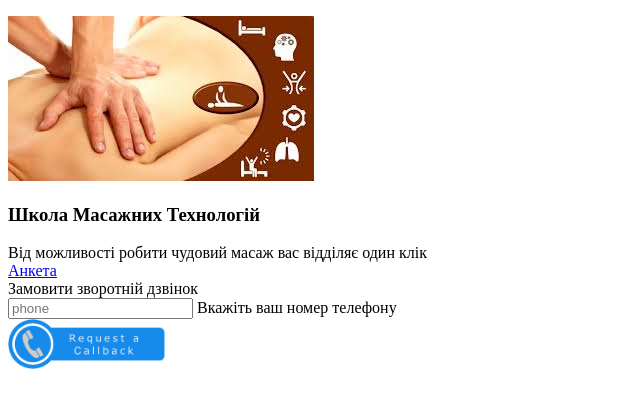
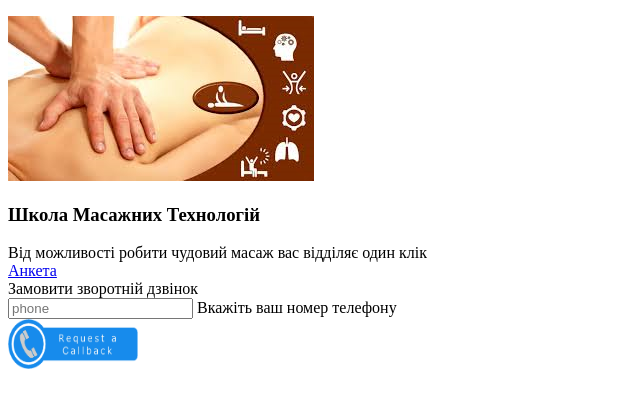
Before and after one commit to MukolaShuliak/test, a plain HTML site: page index.html in a window 1280 px wide. Shown: the part 100-508 px from the top of the page, without its empty margins (0-640 px from the left). Drawn offline with Linux system fonts and the light colour scheme.

Commit message:
Update index.html

```diff
--- a/index.html
+++ b/index.html
@@ -27,7 +27,7 @@
         <input type="text" id="phone" placeholder="phone" required name="phone">
         <a>Вкажіть ваш номер телефону</a>
         <br>
-        <input type="image" src="callback.png" alt="callback" widht="130" height="50" formtarget="blank">
+        <input type="image" src="callback.png" alt="callback" width="130" height="50" formtarget="blank">
     </form>
    </body>
 
```
